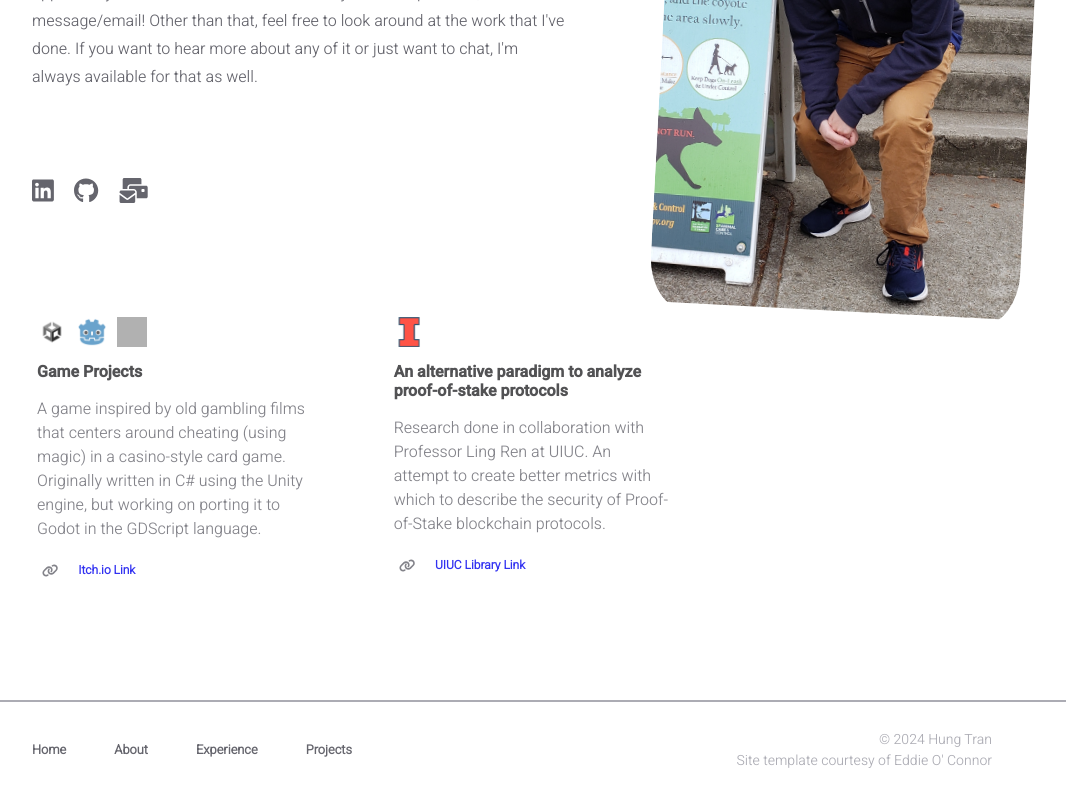
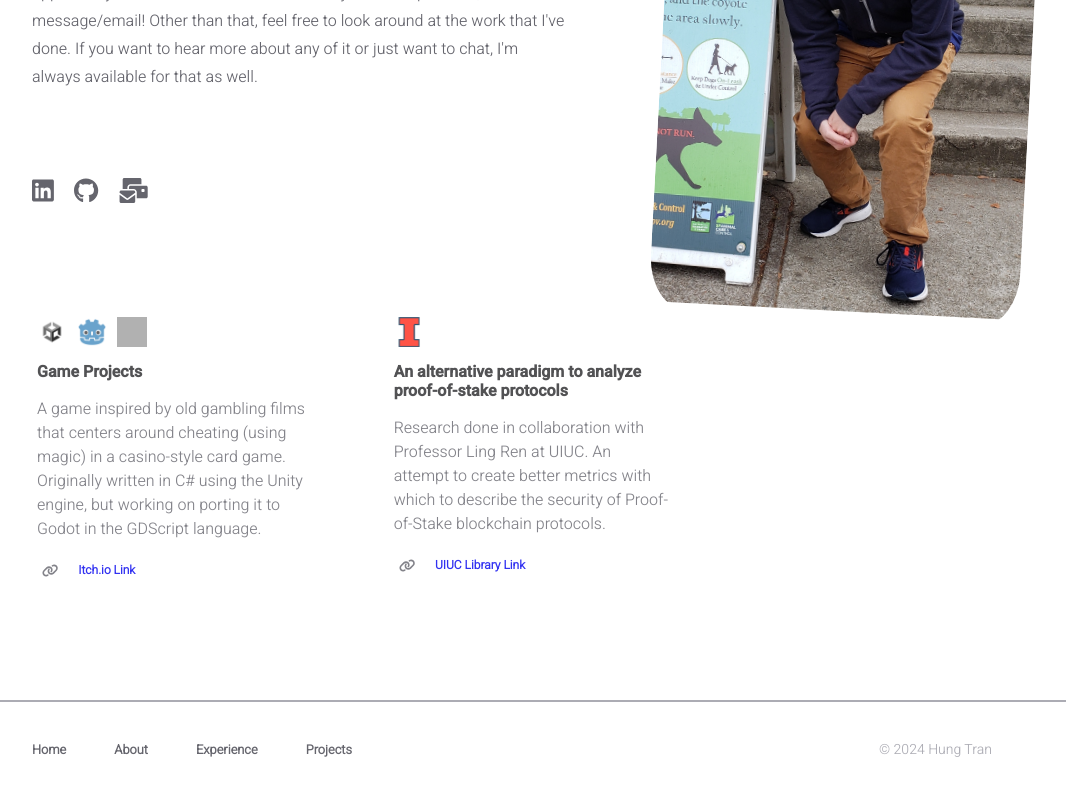
Before and after one commit to htran0109/htran0109.github.io, a React (Create React App) app: page / in a window 1280 px wide. Shown: the part 342-1142 px from the top of the page, without its empty margins (108-1174 px from the left). Built offline with nearby package versions, Linux system fonts and the light colour scheme; grey boxes are pictures that could not be loaded.

Commit message:
Update footer.jsx

```diff
--- a/src/components/common/footer.jsx
+++ b/src/components/common/footer.jsx
@@ -27,7 +27,6 @@ const Footer = () => {
 				<div className="footer-credits">
 					<div className="footer-credits-text">
 						© 2024 Hung Tran <br></br>
-						Site template courtesy of Eddie O' Connor
 					</div>
 				</div>
 			</div>
```
